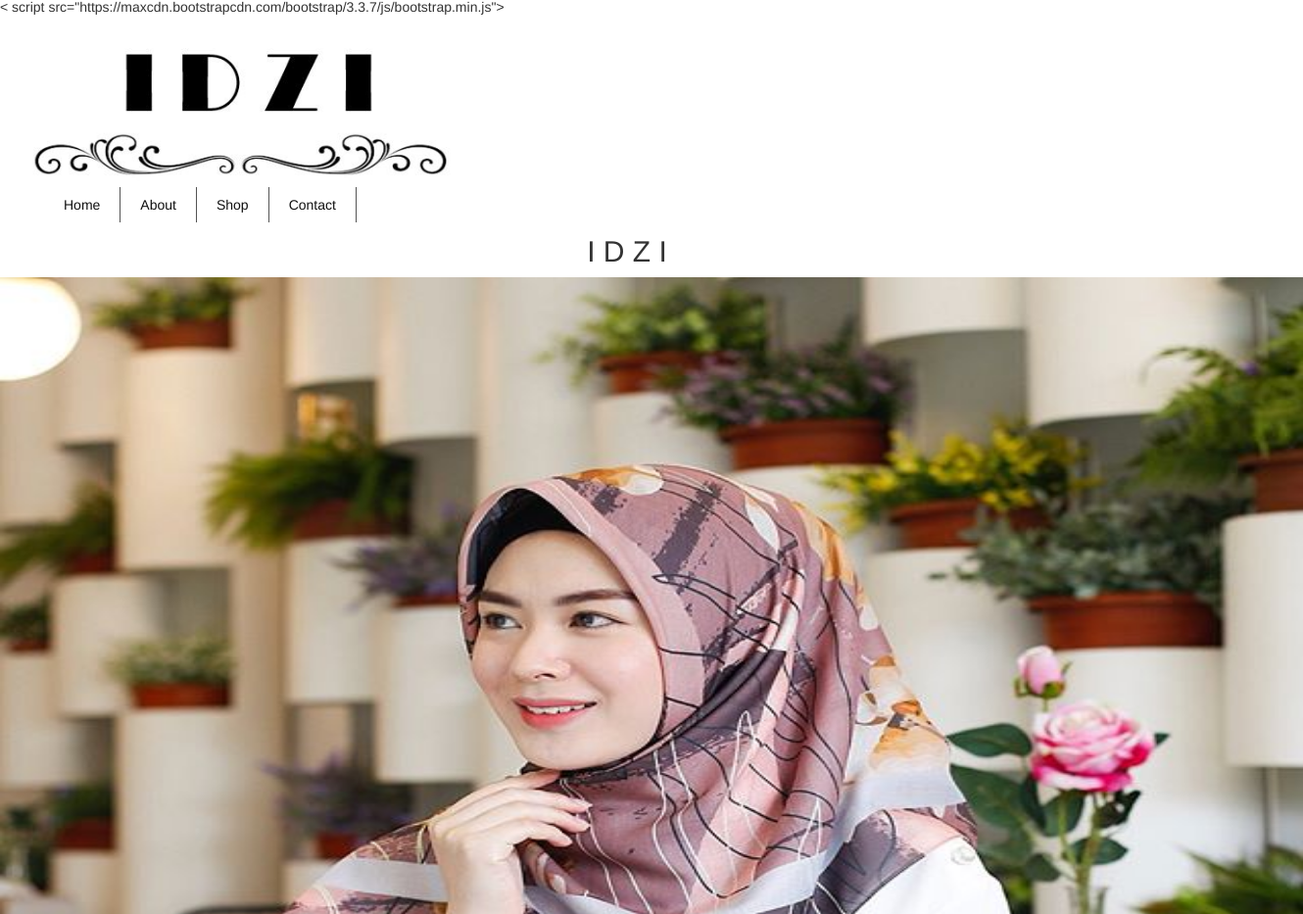
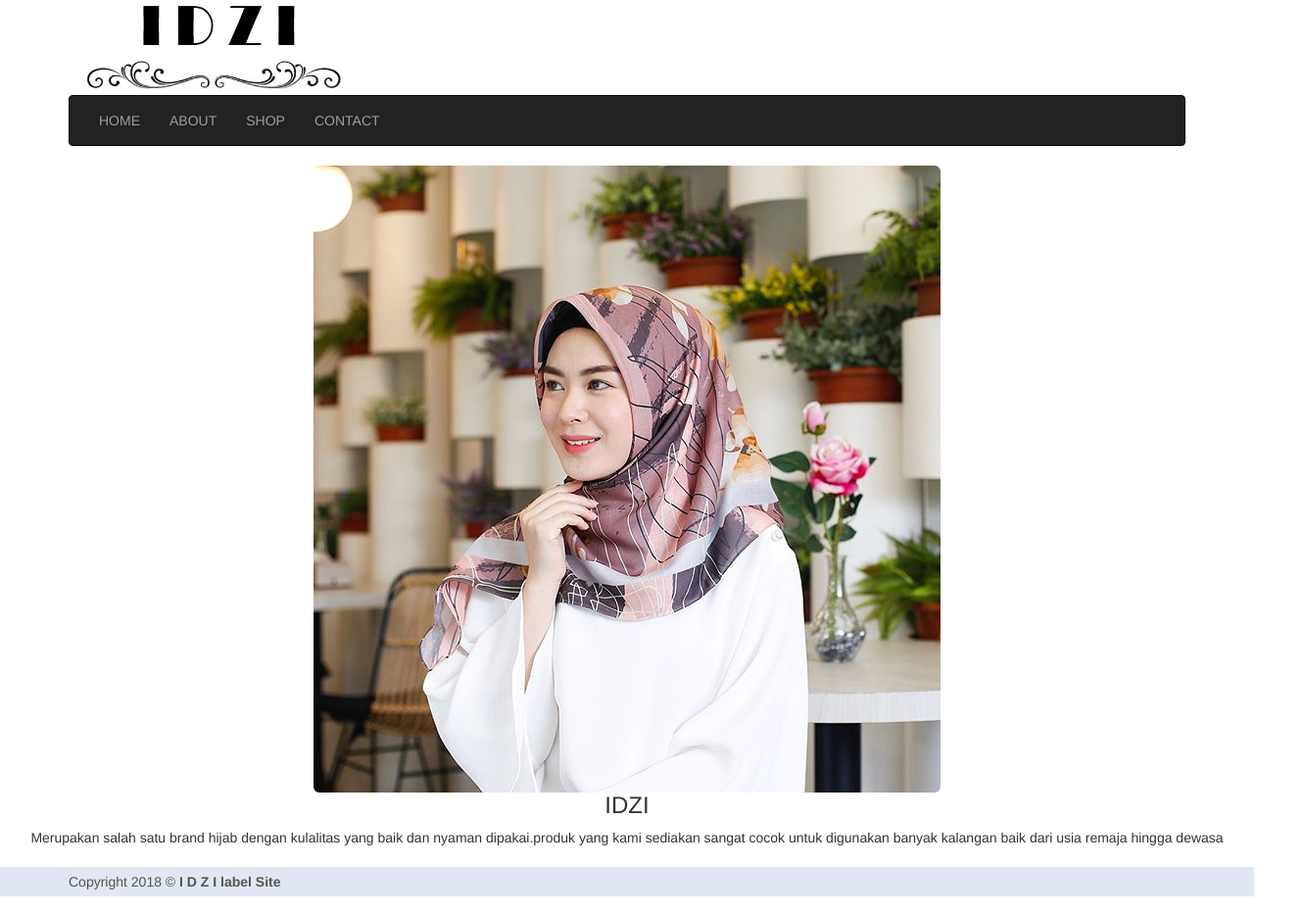
Before and after one commit to igaafitria/igafitria, a plain HTML site: page index.html in a window 1280 px wide. Shown: the part 3-936 px from the top of the page at 98% size, 1330 px wide, since content can reach past the window. Drawn offline with nearby package versions, Linux system fonts and the light colour scheme.

Commit message:
Update index.html

```diff
--- a/index.html
+++ b/index.html
@@ -1,55 +1,51 @@
 <!DOCTYPE html>
 <html lang="en">
 <head>
+  <title>I D Z I - OUTFIT</title>
   <meta charset="utf-8">
-	<meta http-equiv="X-UA-Compatible" content="IE=edge">
   <meta name="viewport" content="width=device-width, initial-scale=1">
-    <title>I D Z I - OUTFIT</title>
-    <!-- Bootstrap -->
-	<link rel="stylesheet" href="https://maxcdn.bootstrapcdn.com/bootstrap/3.3.7/css/bootstrap.min.css">
+  <link rel="stylesheet" href="bootstrap/css/bootstrap.min.css">
   <script src="https://ajax.googleapis.com/ajax/libs/jquery/3.3.1/jquery.min.js"></script>
-  <	script src="https://maxcdn.bootstrapcdn.com/bootstrap/3.3.7/js/bootstrap.min.js"></script>
-    <!--css-->
-	<link rel="stylesheet" href="style.css">
+  <script src="https://maxcdn.bootstrapcdn.com/bootstrap/3.3.7/js/bootstrap.min.js"></script>
+  <link rel="stylesheet" type="text/css" href="style.css">
 </head>
 <body>
-<div id="header">
-	<div class="header img">
-		<img src="IDZILOGO.jpg" width="1080" height="146" alt="I D Z I" style="float:center;border:0;width:auto;">
+	<div class="container">
+		<div id="header img">
+			<img src="IDZILOGO.jpg" class="img-rounded" alt="IDZILOGO" width="300" height="100">
 		</div>
-	<ul id="menu-utama">
-		<li><a href="index.html">Home</a></li>
-		<li><a href="about.html">About</a></li>
-		<li><a href="shop.html">Shop</a></li>
-		<li><a href="contact.html">Contact</a></li>
+		<nav class="navbar navbar-inverse">
+  			<div class="container-fluid">
+   			<div>
+      			<ul class="nav navbar-nav">
+        			<li><a href="#">HOME</a></li>
+        			<li><a href="#">ABOUT</a></li>
+        			<li><a href="#">SHOP</a></li>
+        			<li><a href="#">CONTACT</a></li>
       			</ul>
     			</div>
-	<h2>
-		<br>
-		<p align="center">I D Z I</p>
-		<img src="30087758_238013966942511_1769594764392398848_n.jpg" alt="body" style="float: center;width: 1330px;height: 1000px">
-	</h2>
   			</div>
+		</nav>
+	</div>
+	<div class="col-sm-12">
+		<center><img src="30087758_238013966942511_1769594764392398848_n.jpg" class="img-rounded" alt="30087758_238013966942511_1769594764392398848_n"></center>
+	</div>
+	<center><h3>IDZI</h3>
+	<P>Merupakan salah satu brand hijab dengan kulalitas yang baik dan nyaman dipakai.produk yang kami sediakan sangat cocok untuk digunakan banyak kalangan
+	baik dari usia remaja hingga dewasa</P>
+	</center>
 	<div id="footer">
 	<div class="absolute-footer light medium-text-center text-center">
   		<div class="container clearfix">
     		<div class="footer-primary pull-left">
            		<div class="copyright-footer">
-<a href="https://www.instagram.com"><img src="https://www.shareicon.net/data/128x128/2016/09/02/824273_original_512x512.png" width="50"></a>
-<br>I D Z I</br>
-<br>Copyright 2018 ©
+				<center>Copyright 2018 ©
 				<strong>I D Z I label Site</strong>
+				</center>
  			</div>
         	</div>
   		</div>
 	</div>
-<a href="#top" class="back-to-top button invert plain is-outline hide-for-medium icon circle fixed bottom z-1" id="top-link"><i class="icon-angle-up" ></i></a>
-
-</footer>
 	</div>
-<!-- jQuery (necessary for Bootstrap's JavaScript plugins) -->
-<script src="jquery.min.js"></script>
-<!-- Include all compiled plugins (below), or include individual files as needed -->
-<script src="bootstrap/js/bootstrap.min.js"></script>
 </body>
 </html>
```
Lines whose indentation alone changed are shown as unchanged.
